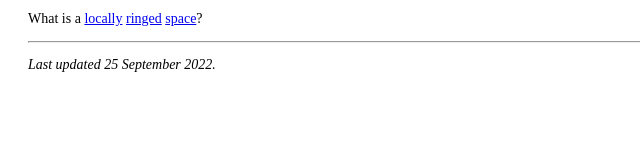
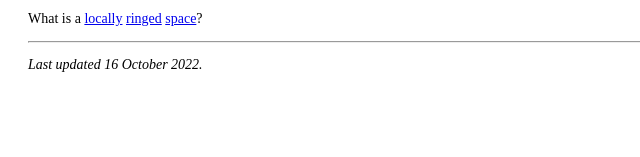
Before and after one commit to cew028/cew028.github.io, a plain HTML site: page index.html in a window 1280 px wide. Shown: the part 355-512 px from the top of the page, 0-640 px from the left. Drawn offline with Linux system fonts and the light colour scheme; a web font is replaced by a local one.

Commit message:
Add files via upload

```diff
--- a/index.html
+++ b/index.html
@@ -140,6 +140,6 @@
 
 		<hr>
 
-		<p><em>Last updated 25 September 2022.</em></p>
+		<p><em>Last updated 16 October 2022.</em></p>
 	</body>
 </html>
```
